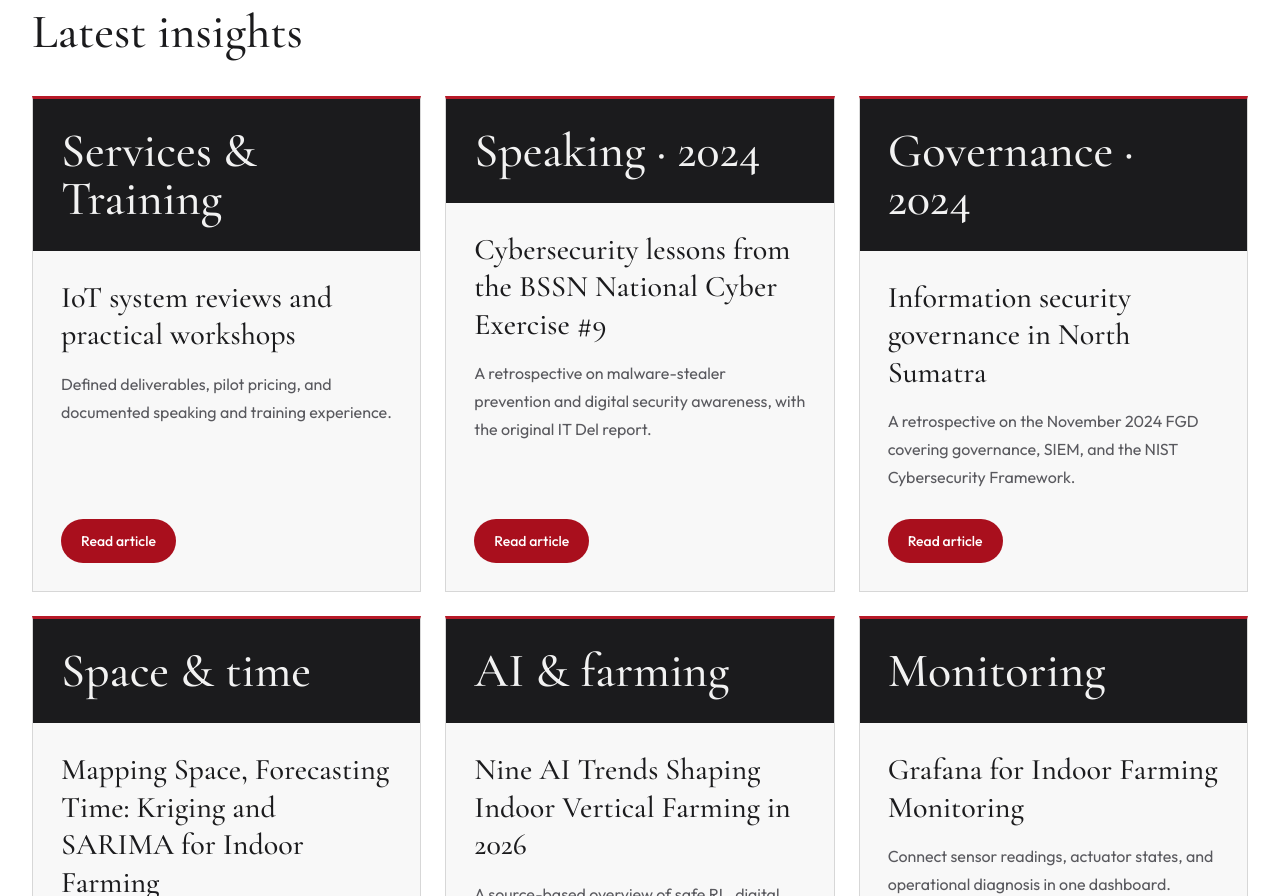
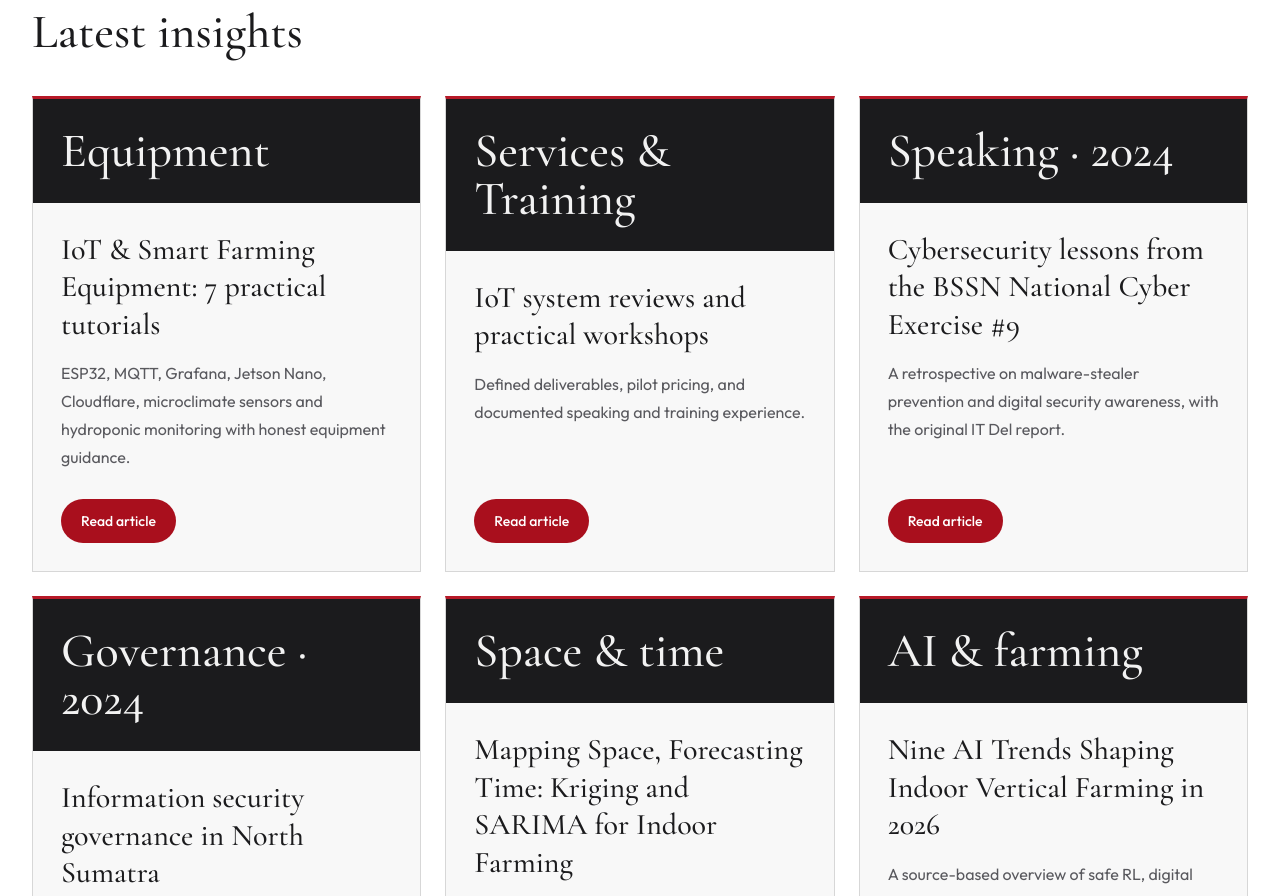
Before and after one commit to albertsagala/tobafarm, a Next.js app: page / in a window 1280 px wide. Shown: the part 6460-7356 px from the top of the page. Built offline with nearby package versions, Linux system fonts and the light colour scheme; no server answers.

Commit message:
Expose equipment hub and transparency policies in navigation and sitemap

```diff
--- a/src/app/page.tsx
+++ b/src/app/page.tsx
@@ -20,6 +20,7 @@ export const metadata: Metadata = {
 };
 
 const articles = [
+  {metric:"Equipment",title:"IoT & Smart Farming Equipment: 7 practical tutorials",summary:"ESP32, MQTT, Grafana, Jetson Nano, Cloudflare, microclimate sensors and hydroponic monitoring with honest equipment guidance.",href:"/equipment/"},
   {metric: "Services & Training", title: "IoT system reviews and practical workshops", summary: "Defined deliverables, pilot pricing, and documented speaking and training experience.", href: "/services/"},
   {metric: "Speaking · 2024", title: "Cybersecurity lessons from the BSSN National Cyber Exercise #9", summary: "A retrospective on malware-stealer prevention and digital security awareness, with the original IT Del report.", href: "/activities/bssn-national-cyber-exercise/"},
   {metric: "Governance · 2024", title: "Information security governance in North Sumatra", summary: "A retrospective on the November 2024 FGD covering governance, SIEM, and the NIST Cybersecurity Framework.", href: "/activities/north-sumatra-information-security/"},
```
